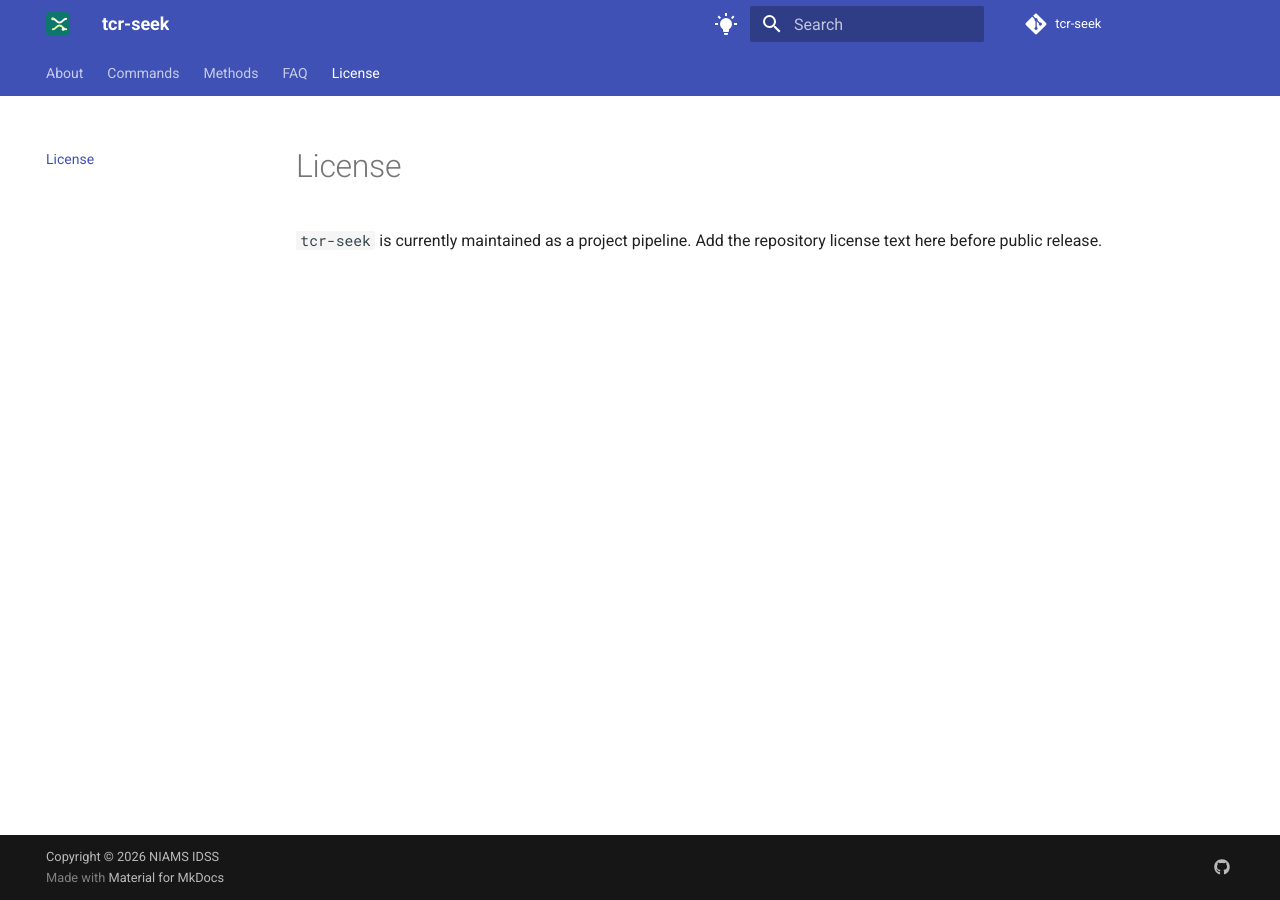
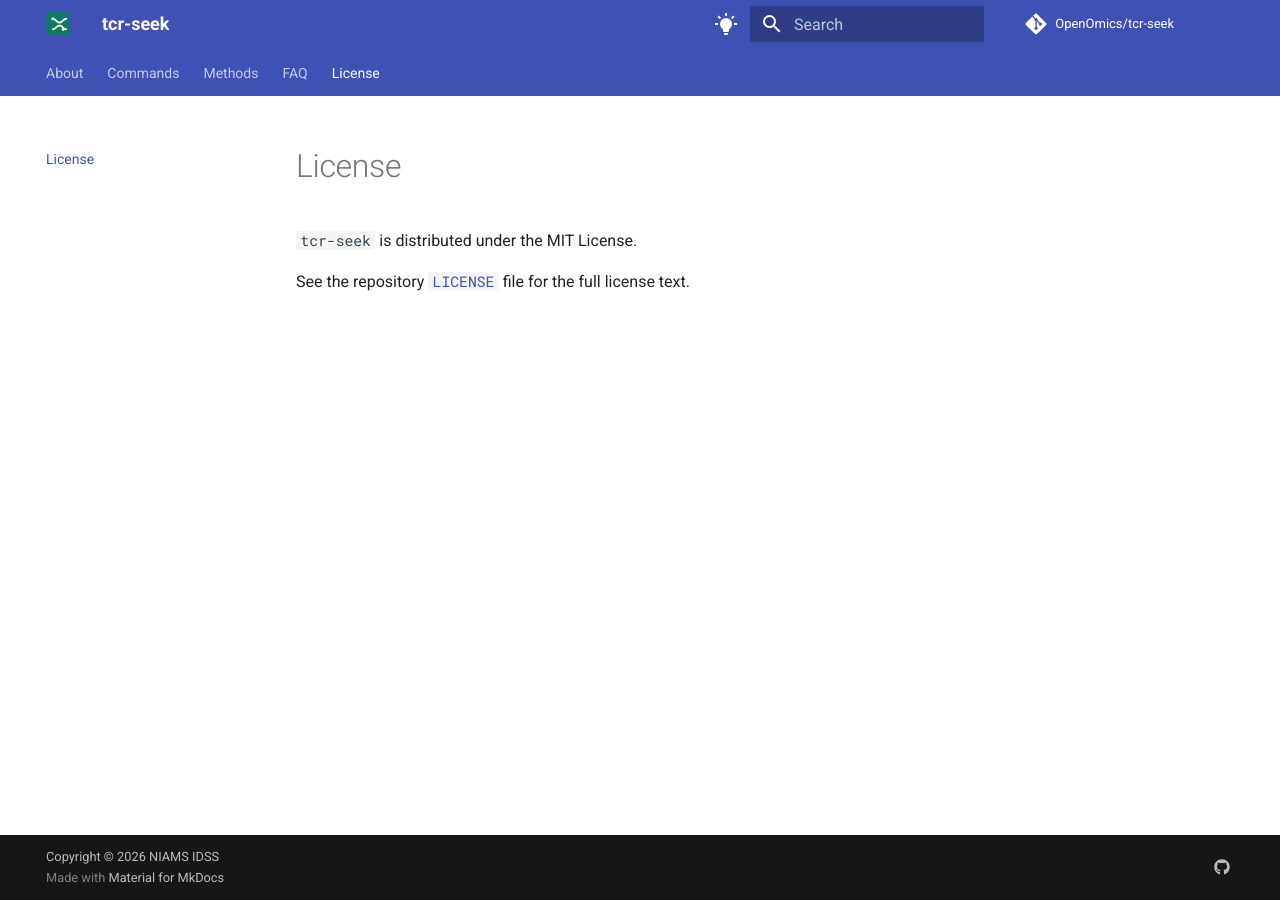
Before and after one commit to OpenOmics/tcr-seek, an MkDocs documentation site: the page built from docs/license.md, in a window 1280 px wide. Built offline with MkDocs 1.6.1 and Material for MkDocs 9.7.7, drawn with Linux system fonts in a browser that asks for light colours; comment, search, counter and statistics services are not loaded; the version menu is left out.

```diff
--- a/docs/license.md
+++ b/docs/license.md
@@ -1,3 +1,5 @@
 # License
 
-`tcr-seek` is currently maintained as a project pipeline. Add the repository license text here before public release.
+`tcr-seek` is distributed under the MIT License.
+
+See the repository [`LICENSE`](https://github.com/OpenOmics/tcr-seek/blob/main/LICENSE) file for the full license text.
--- a/mkdocs.yml
+++ b/mkdocs.yml
@@ -5,8 +5,8 @@
   Reproducible bulk TCR-seq processing with pRESTO, Change-O/IgBLAST, and immunarch.
 
 # Repository
-repo_name: tcr-seek
-repo_url: https://github.com/NIAMS-IDSS/tcr-seek
+repo_name: OpenOmics/tcr-seek
+repo_url: https://github.com/OpenOmics/tcr-seek
 edit_uri: edit/main/docs/
 
 # Extra
@@ -46,7 +46,7 @@
 extra:
   social:
     - icon: fontawesome/brands/github
-      link: https://github.com/NIAMS-IDSS/tcr-seek
+      link: https://github.com/OpenOmics/tcr-seek
   version:
     provider: mike
 
```
Also changed, not shown: README.md (+9 -0 lines), docs/index.md (+9 -0 lines), 3 other files.
